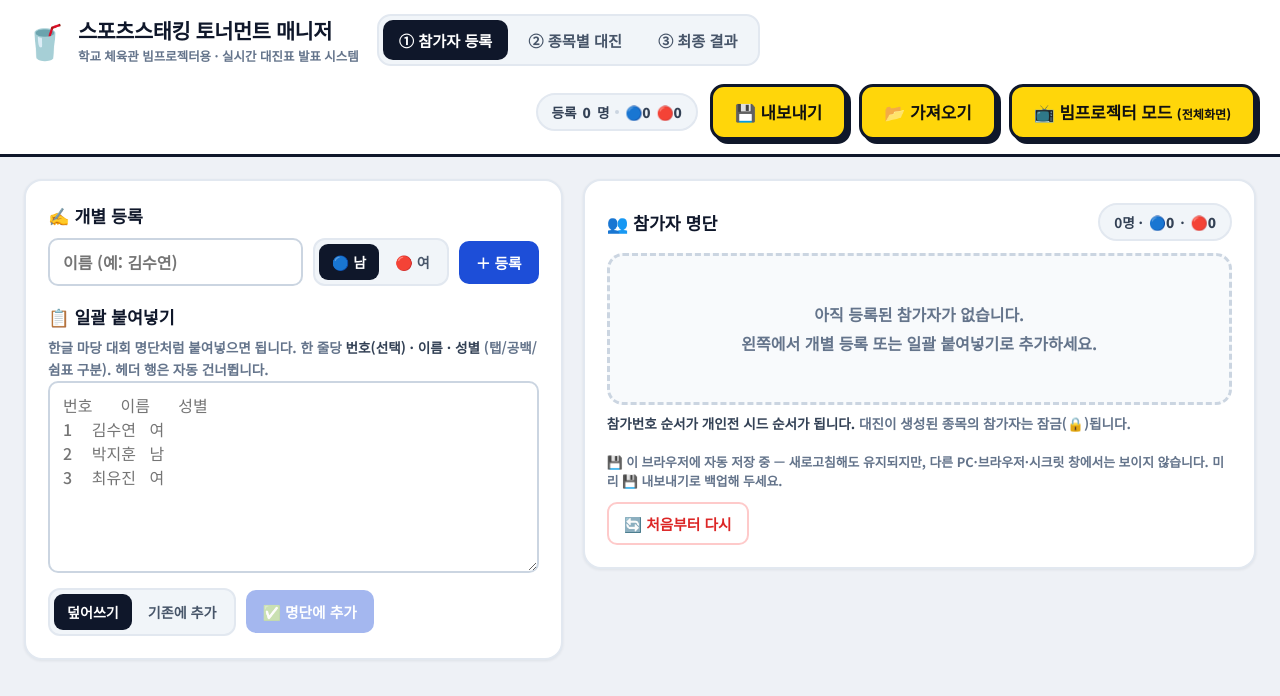
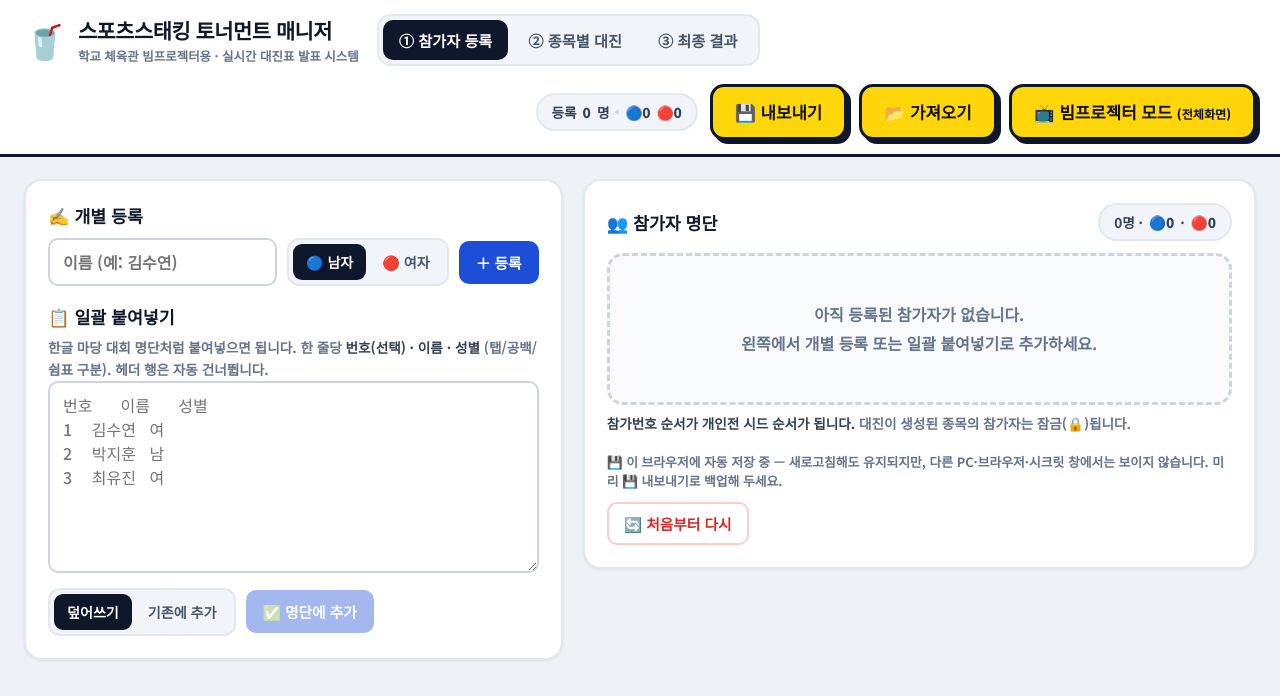
Before and after one commit to thehuihuifam/tournament-manager, a React (Vite) app in the folder web/: page / in a window 1280 px wide. Shown: the top 696 px of the page. Built offline with nearby package versions, Linux system fonts and the light colour scheme.

Commit message:
copy(gender): use full-word labels and add aria
Co-authored-by: arena-agent <297053741+arena-agent@users.noreply.github.com>

```diff
--- a/web/src/components/Header.tsx
+++ b/web/src/components/Header.tsx
@@ -82,11 +82,11 @@ export function Header() {
         ))}
       </nav>
       <div className="header-right">
-        <span className="chip">
+        <span className="chip" aria-label={`등록 ${state.athletes.length}명, 남자 ${m}명, 여자 ${f}명`}>
           등록 <b>{state.athletes.length}</b>명
-          <i className="chip-dot" />
-          <b>🔵{m}</b>
-          <b>🔴{f}</b>
+          <i className="chip-dot" aria-hidden="true" />
+          <b aria-hidden="true">🔵{m}</b>
+          <b aria-hidden="true">🔴{f}</b>
         </span>
         <button className="proj-btn" onClick={handleExport} title="현재 대회 데이터를 JSON 파일로 내보냅니다">
           💾 내보내기
--- a/web/src/components/ParticipantsView.tsx
+++ b/web/src/components/ParticipantsView.tsx
@@ -152,14 +152,16 @@ export function ParticipantsView() {
             <button
               className={cls('seg-btn', gender === 'M' && 'active')}
               onClick={() => setGender('M')}
+              aria-pressed={gender === 'M'}
             >
-              🔵 남
+              🔵 남자
             </button>
             <button
               className={cls('seg-btn', gender === 'F' && 'active')}
               onClick={() => setGender('F')}
+              aria-pressed={gender === 'F'}
             >
-              🔴 여
+              🔴 여자
             </button>
           </div>
           <button className="btn primary" onClick={addOne}>
@@ -256,8 +258,9 @@ export function ParticipantsView() {
                     })
                   }
                   title="클릭해서 성별 변경"
+                  aria-label={`${a.name} 성별 ${a.gender === 'M' ? '남자' : '여자'}, 클릭하여 변경`}
                 >
-                  {a.gender === 'M' ? '🔵 남' : '🔴 여'}
+                  {a.gender === 'M' ? '🔵 남자' : '🔴 여자'}
                 </button>
                 <span className="roster-move">
                   <button disabled={i === 0 || lockedIds.has(a.id)} onClick={() => dispatch({ type: 'athlete/move', id: a.id, dir: -1 })} title="위로">
--- a/web/src/components/TeamBuilder.tsx
+++ b/web/src/components/TeamBuilder.tsx
@@ -141,18 +141,20 @@ export function TeamBuilder({ ev }: { ev: TEvent }) {
     <div className="builder">
       <div className="builder-controls">
         <div className="seg" role="radiogroup" aria-label="성별 필터">
-          <button className={cls('seg-btn', filter === 'all' && 'active')} onClick={() => setFilter('all')}>
+          <button className={cls('seg-btn', filter === 'all' && 'active')} onClick={() => setFilter('all')} aria-pressed={filter === 'all'}>
             전체 {athletes.length}
           </button>
           <button
             className={cls('seg-btn', filter === 'M' && 'active')}
             onClick={() => setFilter('M')}
+            aria-pressed={filter === 'M'}
           >
             🔵 남자 {athletes.filter((a) => a.gender === 'M').length}
           </button>
           <button
             className={cls('seg-btn', filter === 'F' && 'active')}
             onClick={() => setFilter('F')}
+            aria-pressed={filter === 'F'}
           >
             🔴 여자 {athletes.filter((a) => a.gender === 'F').length}
           </button>
```
